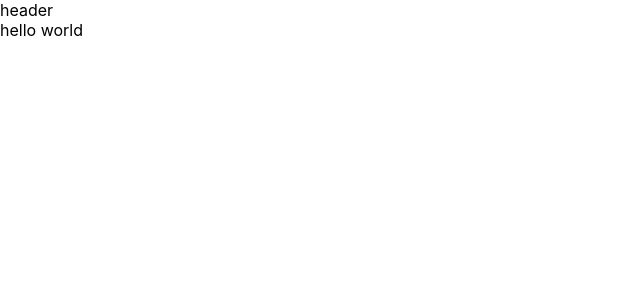
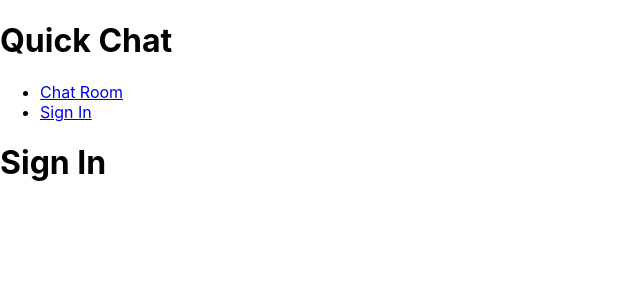
Before and after one commit to jessecallahan/quick_chat, a React (Create React App) app: page /signin in a window 1280 px wide. Shown: the top 300 px of the page, without its empty margins (0-640 px from the left). Built offline with nearby package versions, Linux system fonts and the light colour scheme.

Commit message:
adds router

```diff
--- a/package.json
+++ b/package.json
@@ -8,6 +8,7 @@
     "@testing-library/user-event": "^12.1.10",
     "react": "^17.0.2",
     "react-dom": "^17.0.2",
+    "react-router-dom": "^5.1.2",
     "react-scripts": "4.0.3",
     "web-vitals": "^1.0.1"
   },
--- a/src/components/App.js
+++ b/src/components/App.js
@@ -1,13 +1,22 @@
 import React from 'react';
 import ChatControl from './ChatControl';
 import Header from './Header'
+import Signin from "./Signin";
+import { BrowserRouter as Router, Switch, Route } from "react-router-dom";
 
 function App() {
   return (
-    <React.Fragment>
+    <Router>
       <Header />
-      <ChatControl />
-    </React.Fragment>
+      <Switch>
+        <Route path="/signin">
+          <Signin />
+        </Route>
+        <Route path="/chatroom1">
+          <ChatControl />
+        </Route>
+      </Switch>
+    </Router>
   );
 }
 
--- a/src/components/Header.js
+++ b/src/components/Header.js
@@ -1,9 +1,20 @@
 import React from 'react'
+import { Link } from "react-router-dom";
 
-export default function Header() {
+function Header() {
   return (
-    <div>
-      header
-    </div>
-  )
+    <React.Fragment>
+      <h1>Quick Chat</h1>
+      <ul>
+        <li>
+          <Link to="/chatroom1">Chat Room</Link>
+        </li>
+        <li>
+          <Link to="/signin">Sign In</Link>
+        </li>
+      </ul>
+    </React.Fragment>
+  );
 }
+
+export default Header;
--- /dev/null
+++ b/src/components/Signin.js
@@ -0,0 +1,9 @@
+import React from "react";
+
+function Signin() {
+  return (
+    <h1>Sign In</h1>
+  );
+}
+
+export default Signin
```
Also changed, not shown: 1 other file (tests, documents, lock files or other folders).
